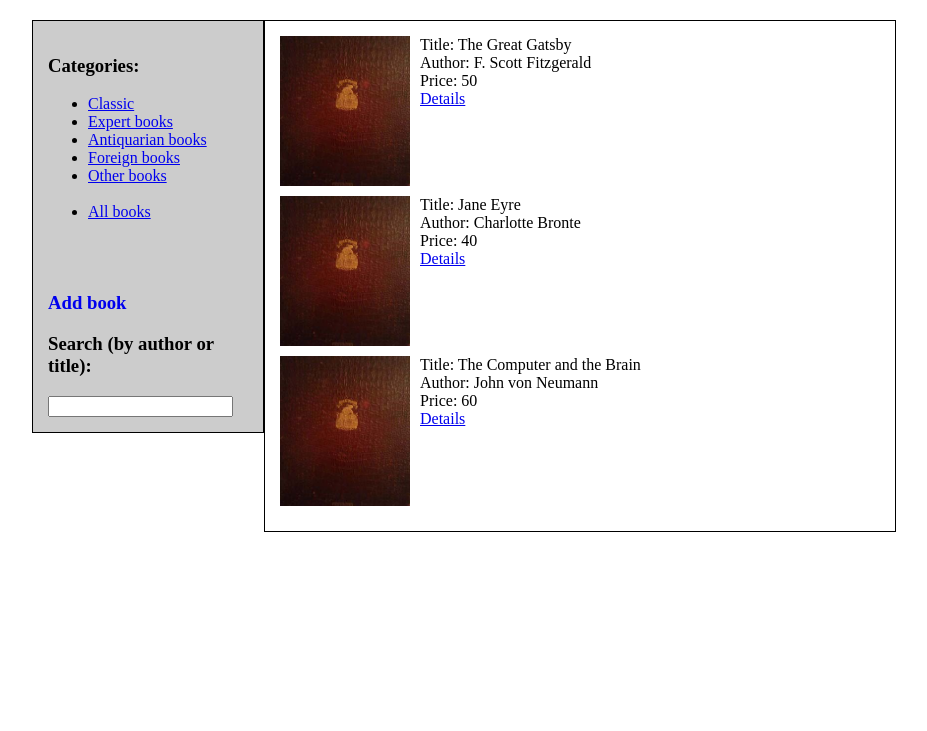
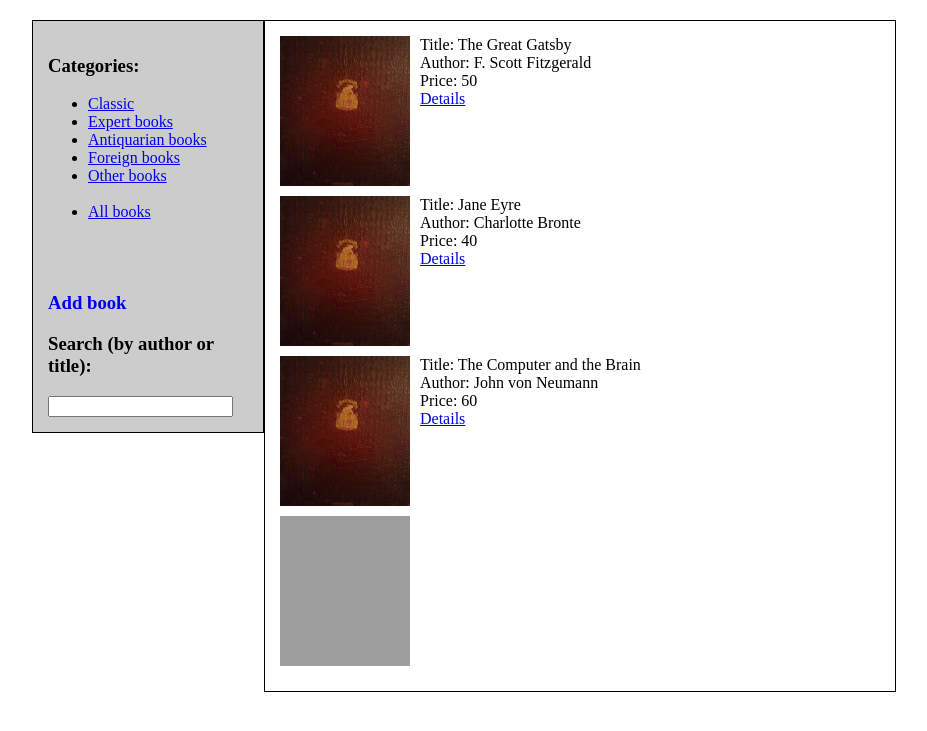
Before and after one commit to Tartuffe1/books-service, a Django app: page /books/all/ in a window 1280 px wide. Shown: the top 731 px of the page, without its empty margins (158-1085 px from the left). Run offline with Django 3.2, Linux system fonts and the light colour scheme; data comes from the database, SQL or seed files in the repository; parts of the project's set-up code (start-up, migrations or seed data) failed here and were passed over; grey boxes are pictures that could not be loaded.

Commit message:
Upload images folder modified2

```diff
--- a/books/templates/books/books.html
+++ b/books/templates/books/books.html
@@ -15,7 +15,7 @@
               <span><a href={% url "books:detail" book.id %}>Details </a> </span>
               <div class="clear"></div>
         {% endfor %}
-
+        <img src="/media/jane.jpeg" class="image" />
    {% else %}
        <p> None for show! </p>
    {% endif %}
```
